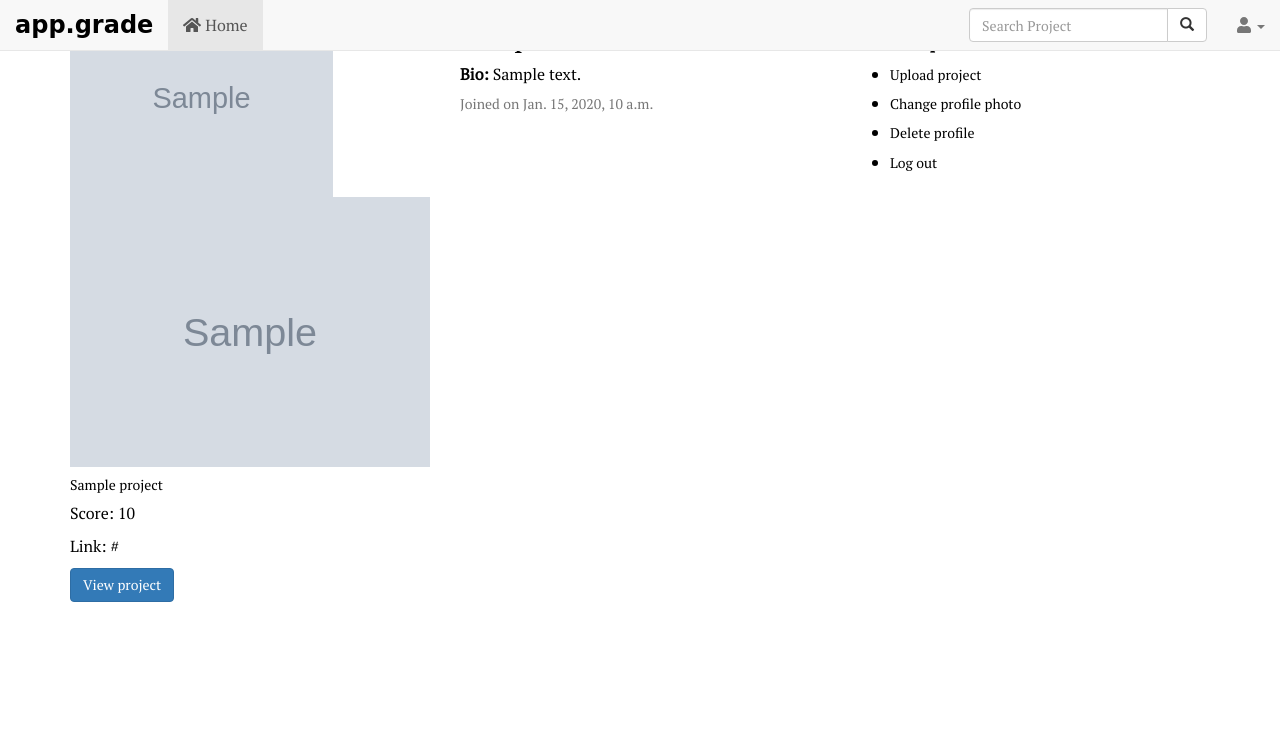
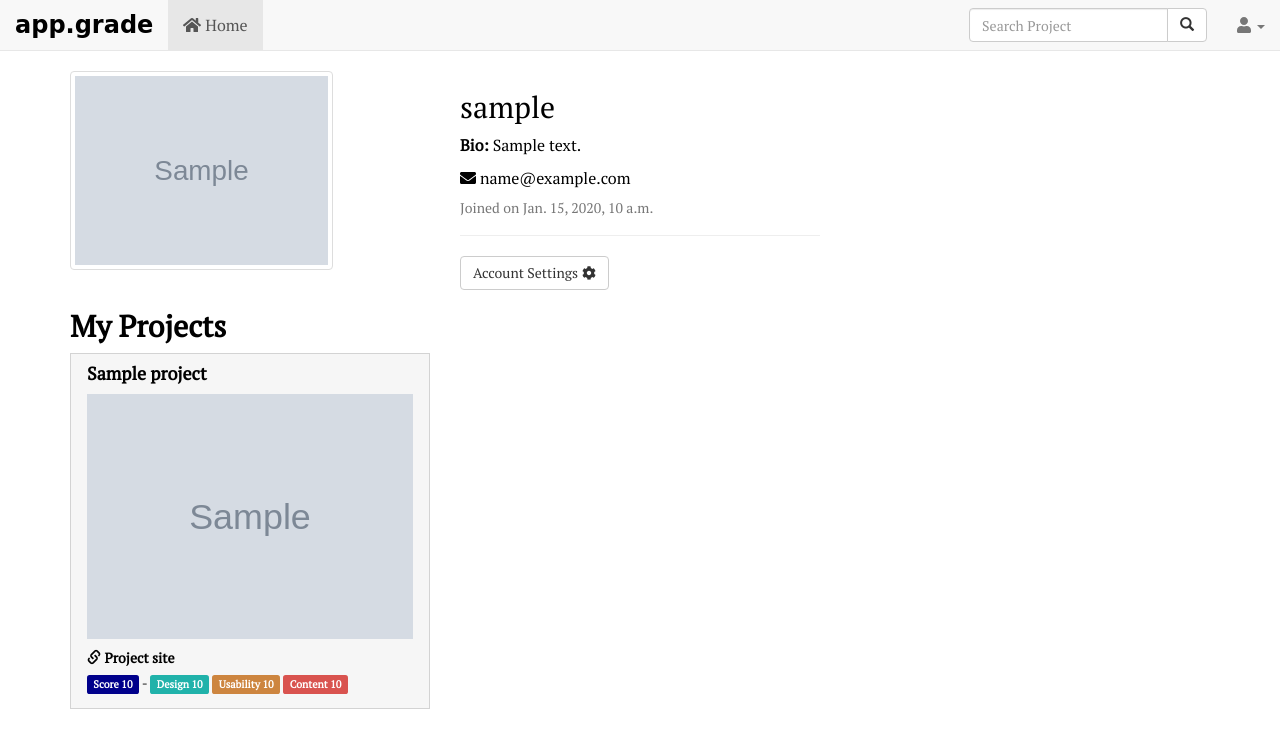
Before and after one commit to Collin9726/app.grade, a Django app: template gradeapp/templates/my-profile.html in a window 1280 px wide. Shown: the top 748 px of the page. Run offline with Django 3.2, Linux system fonts and the light colour scheme; the template is opened without the code that fills it: most values are stand-ins (such as "Sample title", 1, 10 or a date in 2020); grey boxes marked "Sample" are stand-in pictures; some libraries are stand-ins or nearby versions; some web fonts are replaced.

Commit message:
style my-profile and user-profile pages

```diff
--- a/gradeapp/templates/my-profile.html
+++ b/gradeapp/templates/my-profile.html
@@ -3,18 +3,22 @@
 {% block content %}
 {{block.super}}
 
-<div class="container home-pg">
-    <div class="row">
-        <div class="col-xs-3 prof-pic">
-            <img src="{{profile.profile_photo.url}}" alt="{{profile.account_holder.username}}">
+<div class="container">
+    <br>
+    <div class="row under-nav">
+        <div class="col-xs-12 col-sm-6 col-md-3 prof-pic">
+            <img class="thumbnail" src="{{profile.profile_photo.url}}" alt="{{profile.account_holder.username}}">
         </div>
-        <div class="col-xs-1"></div>
-        <div class="col-xs-4">
+        <div class="col-xs-0 col-sm-0 col-md-1"></div>
+        <div class="col-xs-12 col-sm-6 col-md-4">
             <h2>{{profile.account_holder.username}}</h2>
             <p><span class="bolden">Bio: </span>{{profile.bio}}</p>
+            <p><span class="bolden"><span class="fa fa-envelope"></span></span> {{profile.account_holder.email}}</p>
             <h5 class="text-muted">Joined on {{profile.created}}</h5>
+            <hr>
+            <button class="btn btn-default" id="account_settings">Account Settings <span class="fa fa-cog"></span></button>
         </div>
-        <div class="col-xs-4">
+        <div class="col-xs-12 col-sm-6 col-md-4 account_options">
             <br>
             <h4 class="bolden">Account options</h4>
             <ul>
@@ -29,17 +33,23 @@
 
 <div class="container">
     <div class="row display-flex">
+        <div class="col-xs-12">
+            <h2 class="bolden">My Projects</h2>
+        </div>
         {% for project in projects %}
-        <div class="col-xs-12 col-md-4">
-            <div class="card">
-                <img class="card-img-top" src="{{project.cover_image.url}}" alt="Project cover image">
+        <div class="col-xs-12 col-md-4 mb-4">
+            <div class="card project-card">
+                <h4 class="bolden">{{project.title}}</h4>
+                <a href="/viewproject/{{project.id}}"><img class="card-img-top" src="{{project.cover_image.url}}" alt="Project cover image"></a>
                 <div class="card-body">
-                  <h5 class="card-title">{{project.title}}</h5>
-                  <p class="card-text">Score: {{project.overall_score}}</p>
-                  <p>Link: <a href="{{project.link}}" target="_blank">{{project.link}}</a></p>
-                  <a href="#" class="btn btn-primary">View project</a>
+                    <h5 class="bolden"><span class="glyphicon glyphicon-link"></span><a href="{{project.link}}" target="_blank"> Project site</a></h5>
+                    <h5><span class="label label-primary">Score {{project.overall_score}}</span> -
+                        <span class="label label-success">Design {{project.design_score}}</span>
+                        <span class="label label-default">Usability {{project.usability_score}}</span>
+                        <span class="label label-danger">Content {{project.content_score}}</span>
+                    </h5>
                 </div>
-              </div>
+            </div>
         </div>
         {% endfor %}
     </div>
--- a/gradeapp/templates/navbar.html
+++ b/gradeapp/templates/navbar.html
@@ -26,7 +26,7 @@
             <ul class="nav navbar-nav navbar-right">
                 {% if user.is_authenticated %}
                 <li class="dropdown">
-                    <a href="#" class="dropdown-toggle" data-toggle="dropdown" role="button" aria-haspopup="true" aria-expanded="false"><span class="fa fa-user"></span> {{profile.account_holder.username}} <span class="caret"></span></a>
+                    <a href="#" class="dropdown-toggle" data-toggle="dropdown" role="button" aria-haspopup="true" aria-expanded="false"><span class="fa fa-user"></span> My Profile <span class="caret"></span></a>
                     <ul class="dropdown-menu">
                         <li><a href="{%url 'upload-project'%}">Upload Project</a></li>
                         <li><a href="{%url 'my-profile'%}">My Profile</a></li>
--- a/static/css/gradeapp.css
+++ b/static/css/gradeapp.css
@@ -163,6 +163,10 @@
     color: white;
 }
 
+.account_options{
+    display: none;
+}
+
 /*
 .author-card{
     color: lightgoldenrodyellow;
--- a/static/js/gradeapp.js
+++ b/static/js/gradeapp.js
@@ -22,4 +22,8 @@
 
     }) // End of submit event
 
+    $('#account_settings').click(function(event){
+      $('.account_options').toggle()
+    })
+
   })
```
Also changed, not shown: gradeapp/templates/user-profile.html (+24 -19 lines).
